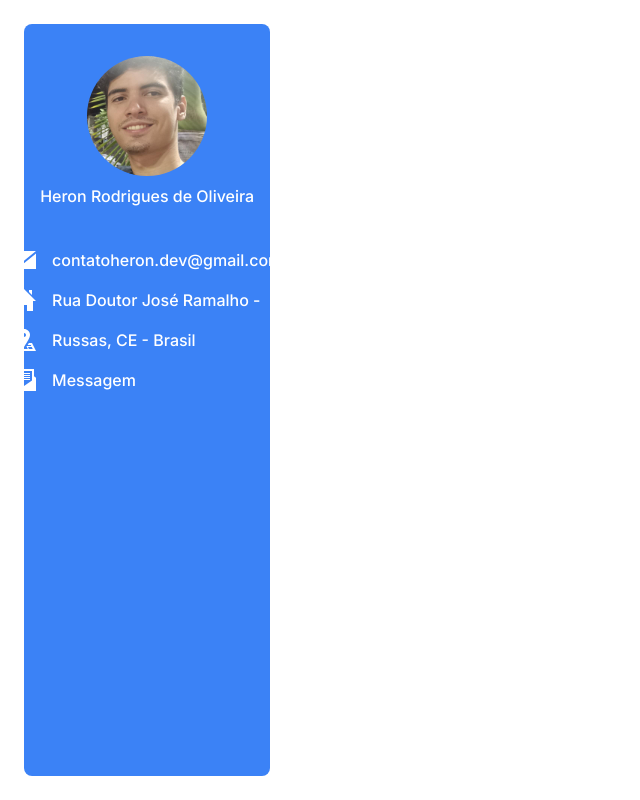
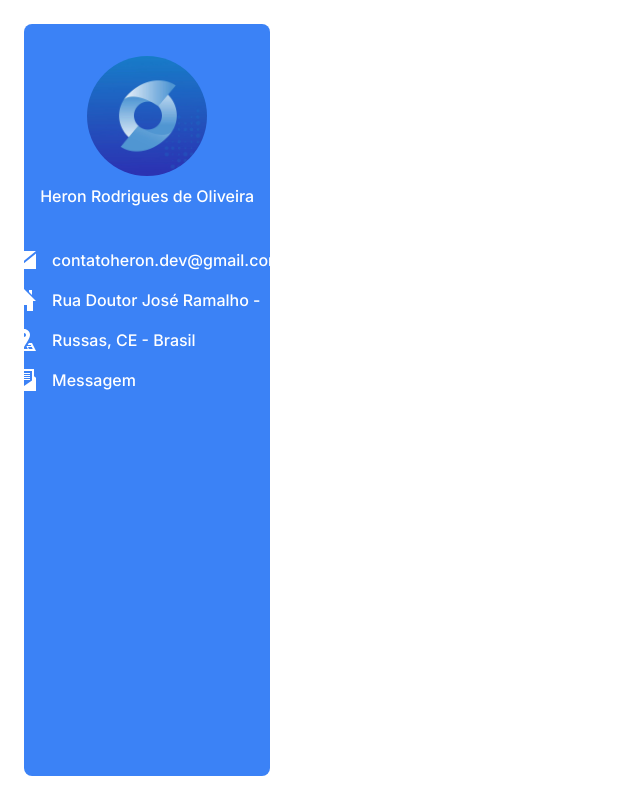
Before and after one commit to szHeron/frontend-challenge, a Next.js app: page / in a window 1280 px wide. Shown: the whole page, without its empty margins (0-640 px from the left). Built offline with nearby package versions, Linux system fonts and the light colour scheme.

Commit message:
refactor

```diff
--- a/components/UserInformationCard/index.tsx
+++ b/components/UserInformationCard/index.tsx
@@ -1,11 +1,11 @@
 import Image from "next/image"
-import profile from "../../public/file.png"
+import logo from "../../public/logo.jpg"
 
 export default function UserInformationCard(){
     return (
         <div className="flex flex-col bg-blue-500 w-1/5 h-full rounded-lg items-center py-8 px-4">
             <div className="flex flex-col items-center">
-                <Image className="rounded-full" src={profile} width={120} height={120} alt="Foto de perfil" />
+                <Image className="rounded-full" src={logo} width={120} height={120} alt="Foto de perfil" />
                 <p className="text-white font-medium my-2">Heron Rodrigues de Oliveira</p>
             </div>
             <div className="flex flex-col items-start gap-4">
@@ -22,7 +22,7 @@
                     <p className="text-white font-medium">Russas, CE - Brasil</p>
                 </div>
                 <div className="flex flex-row gap-4">
-                    <svg fill="#fff" width="24" height="24" xmlns="http://www.w3.org/2000/svg" fill-rule="evenodd" clip-rule="evenodd"><path d="M24 23h-24v-13.275l2-1.455v-7.27h20v7.272l2 1.453v13.275zm-20-10.472v-9.528h16v9.527l-8 5.473-8-5.472zm14-.528h-12v-1h12v1zm0-3v1h-12v-1h12zm-7-1h-5v-3h5v3zm7 0h-6v-1h6v1zm0-2h-6v-1h6v1z"/></svg>
+                    <svg fill="#fff" width="24" height="24" xmlns="http://www.w3.org/2000/svg" fillRule="evenodd" clipRule="evenodd"><path d="M24 23h-24v-13.275l2-1.455v-7.27h20v7.272l2 1.453v13.275zm-20-10.472v-9.528h16v9.527l-8 5.473-8-5.472zm14-.528h-12v-1h12v1zm0-3v1h-12v-1h12zm-7-1h-5v-3h5v3zm7 0h-6v-1h6v1zm0-2h-6v-1h6v1z"/></svg>
                     <p className="text-white font-medium">Messagem</p>
                 </div>
             </div>
```
Also changed, not shown: public/file.png (deleted), public/logo.jpg (added).
